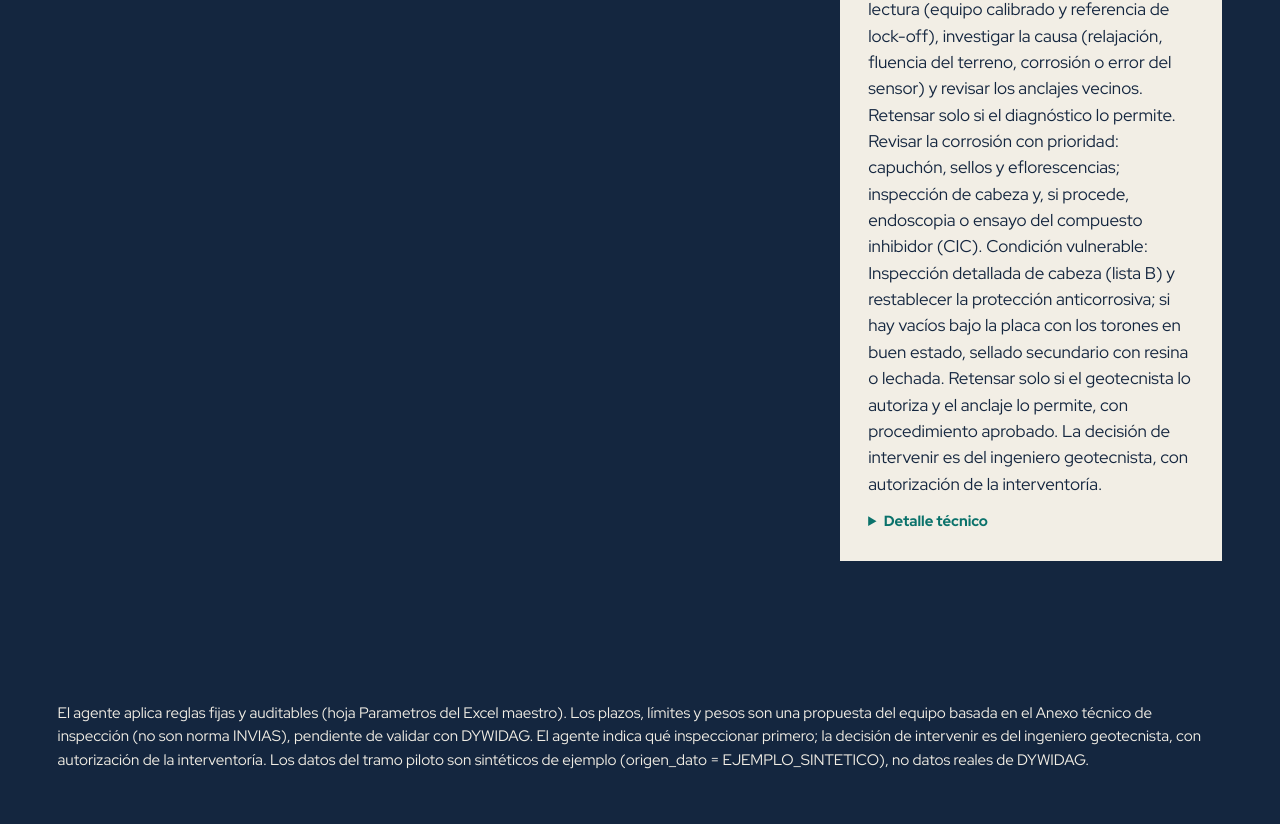
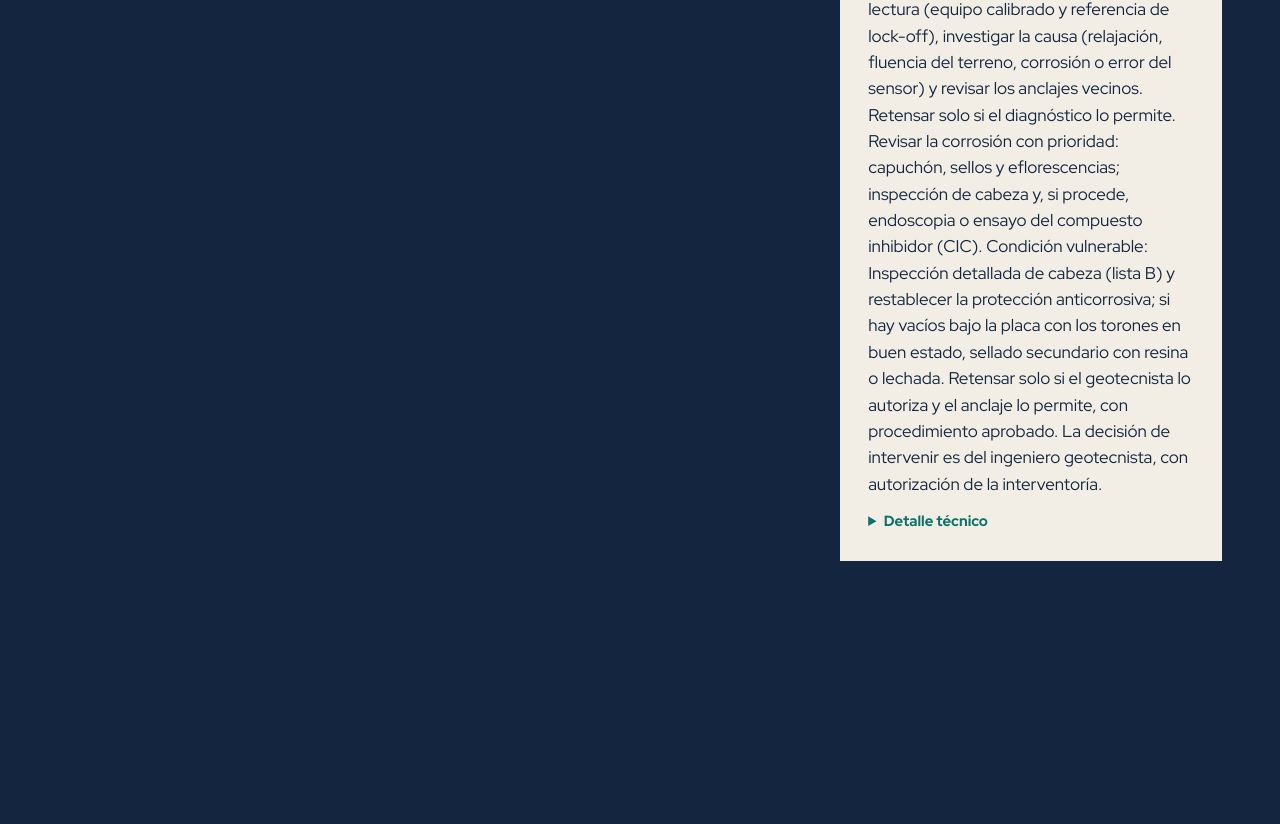
Before and after one commit to NotYampy/tablero-anclajes, a plain HTML site: page index.html in a window 1280 px wide. Shown: the part 2109-2933 px from the top of the page. After the commit the page ends 2759 px from the top, so only its background shows below. Drawn offline with Linux system fonts and the light colour scheme.

Commit message:
Quita la nota al pie del tablero

```diff
--- a/index.html
+++ b/index.html
@@ -680,7 +680,6 @@ html.pres .ea-card .ea-note{font-size:1rem}
     </div>
   </section>
 
-  <p class="ea-foot">El agente aplica reglas fijas y auditables (hoja Parametros del Excel maestro). Los plazos, límites y pesos son una propuesta del equipo basada en el Anexo técnico de inspección (no son norma INVIAS), pendiente de validar con DYWIDAG. El agente indica qué inspeccionar primero; la decisión de intervenir es del ingeniero geotecnista, con autorización de la interventoría. Los datos del tramo piloto son sintéticos de ejemplo (origen_dato = EJEMPLO_SINTETICO), no datos reales de DYWIDAG.</p>
 </div>
 
 
```
